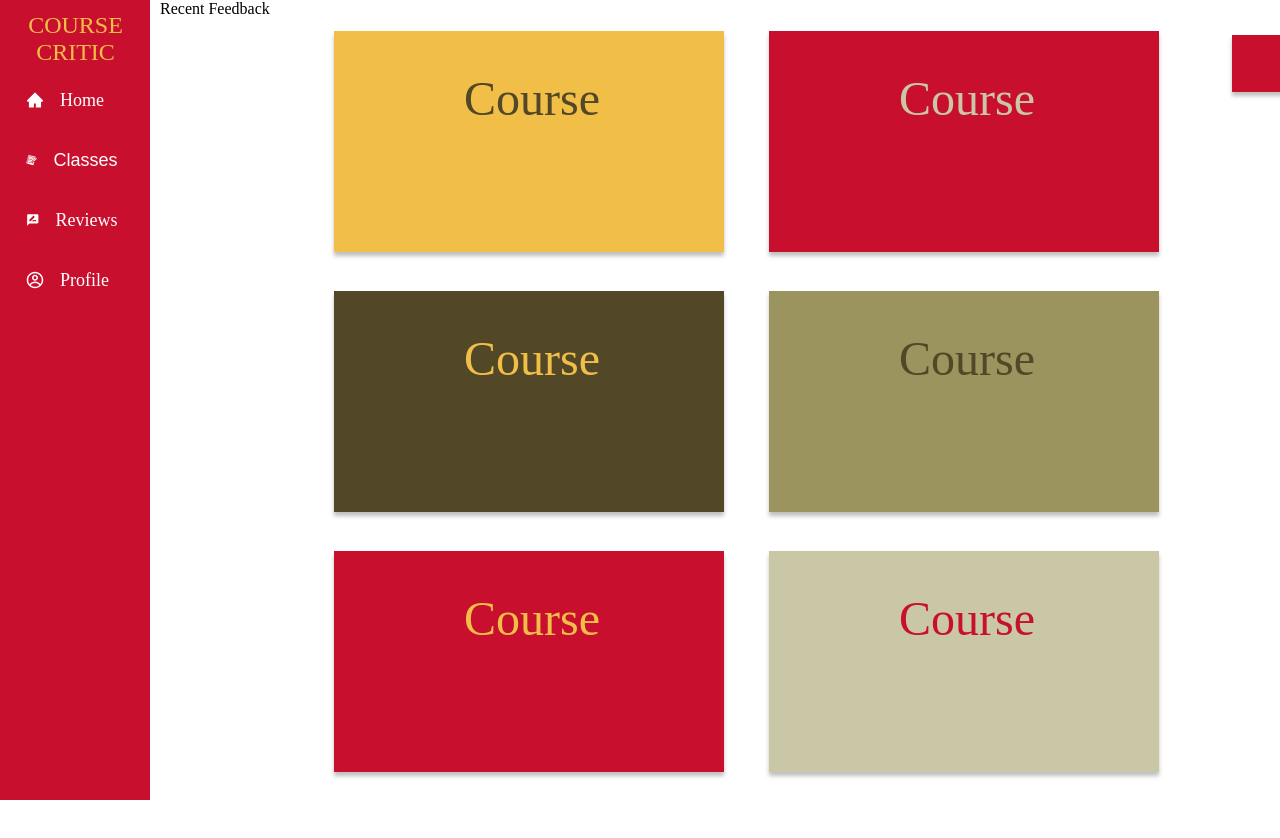
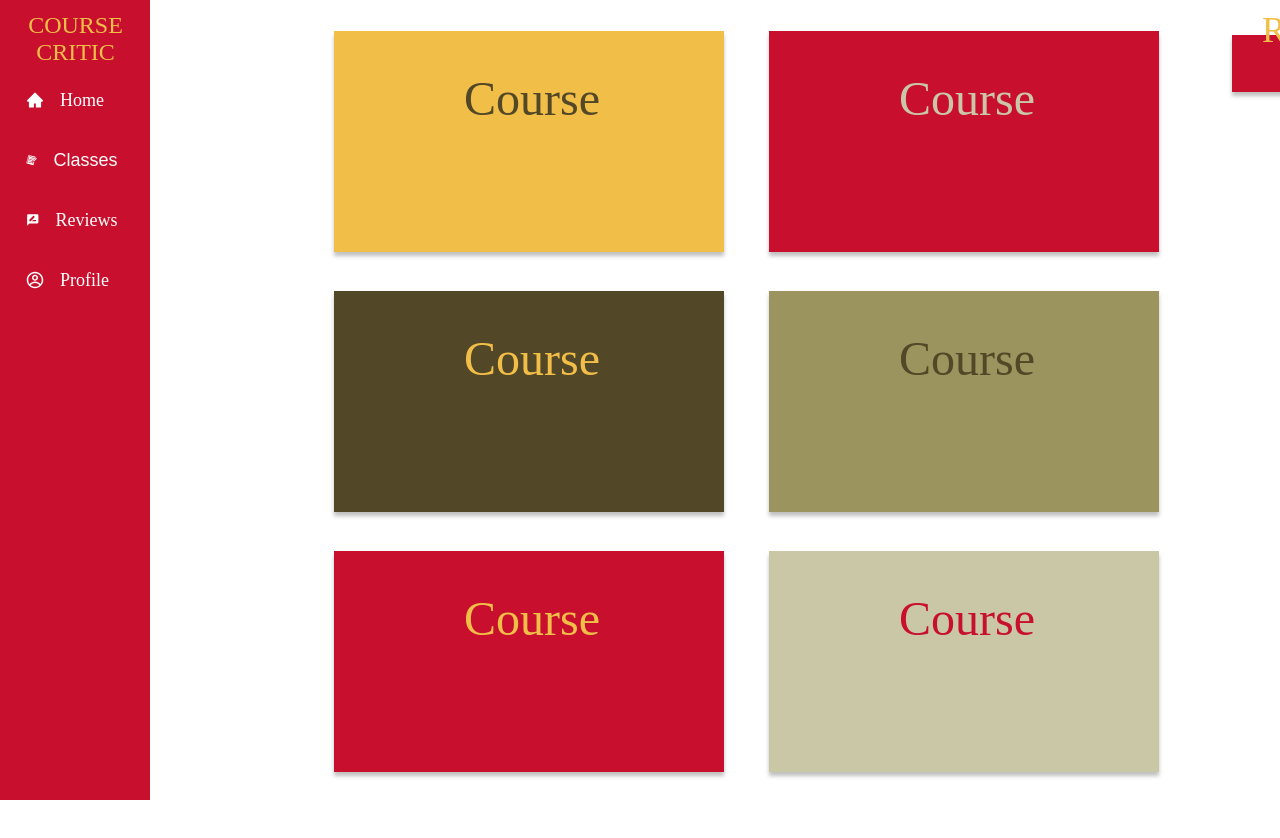
Before and after one commit to Drake-Dodson/course-critic, a React (Create React App) app in the folder 319-course-critic-ui/: page / in a window 1280 px wide. Shown: the top 838 px of the page. Built offline with nearby package versions, Linux system fonts and the light colour scheme.

Commit message:
Update Home.css

```diff
--- a/319-course-critic-ui/src/pages/Home.css
+++ b/319-course-critic-ui/src/pages/Home.css
@@ -193,12 +193,12 @@
 		background: #C8102E;
 		box-shadow: 0px 4px 4px rgba(0, 0, 0, 0.25);
 	  }
-  .feedbacksquare p {
+	  .feedbacksquaretext{
 		position: absolute;
 		width: 278px;
 		height: 47px;
-    left: 30px;
-    top: -25px;
+		left: 1102px;
+		top: 10px;
 
 		font-family: Alice;
 		font-style: normal;
@@ -218,12 +218,12 @@
 		background: #C4C4C4;
 		box-shadow: 0px 4px 4px rgba(0, 0, 0, 0.25);
 	  }
-  .showallsquare p{
+	  .showallsquaretext{
 		position: absolute;
 		width: 133px;
 		height: 36px;
-    left: 60px;
-    top: -20px;
+		left: 1160px;
+		top: 220px;
 
 		font-family: Alice;
 		font-style: normal;
```
Lines whose indentation alone changed are shown as unchanged.
